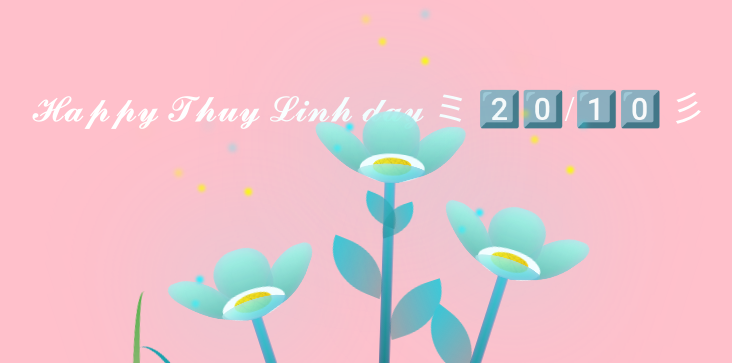
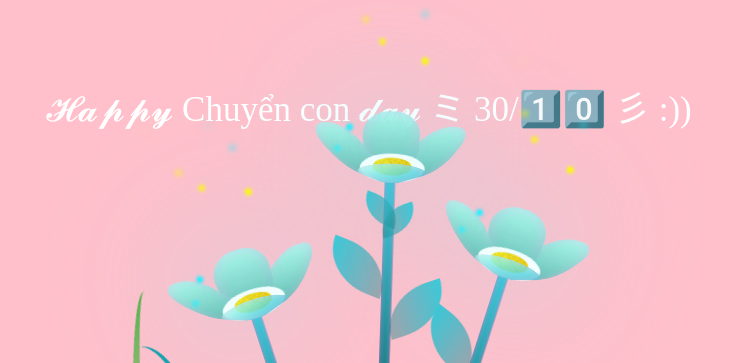
Before and after one commit to Manhh-PC/20-10, a plain HTML site: page index.html in a window 1280 px wide. Shown: the top 363 px of the page, without its empty margins (271-1003 px from the left). Drawn offline with Linux system fonts and the light colour scheme.

Commit message:
Update index.html

```diff
--- a/index.html
+++ b/index.html
@@ -12,7 +12,7 @@
   <body class="not-loaded">
     <div class="night"></div>
     <div class="happy-woman-day">
-      𝓗𝓪𝓹𝓹𝔂 𝓣𝓱𝓾𝔂 𝓛𝓲𝓷𝓱 𝓭𝓪𝔂 ミ 2️⃣0️⃣/1️⃣0️⃣ 彡
+      𝓗𝓪𝓹𝓹𝔂 Chuyển con  𝓭𝓪𝔂 ミ 30/1️⃣0️⃣ 彡 :))
 
     </div>
 
```
